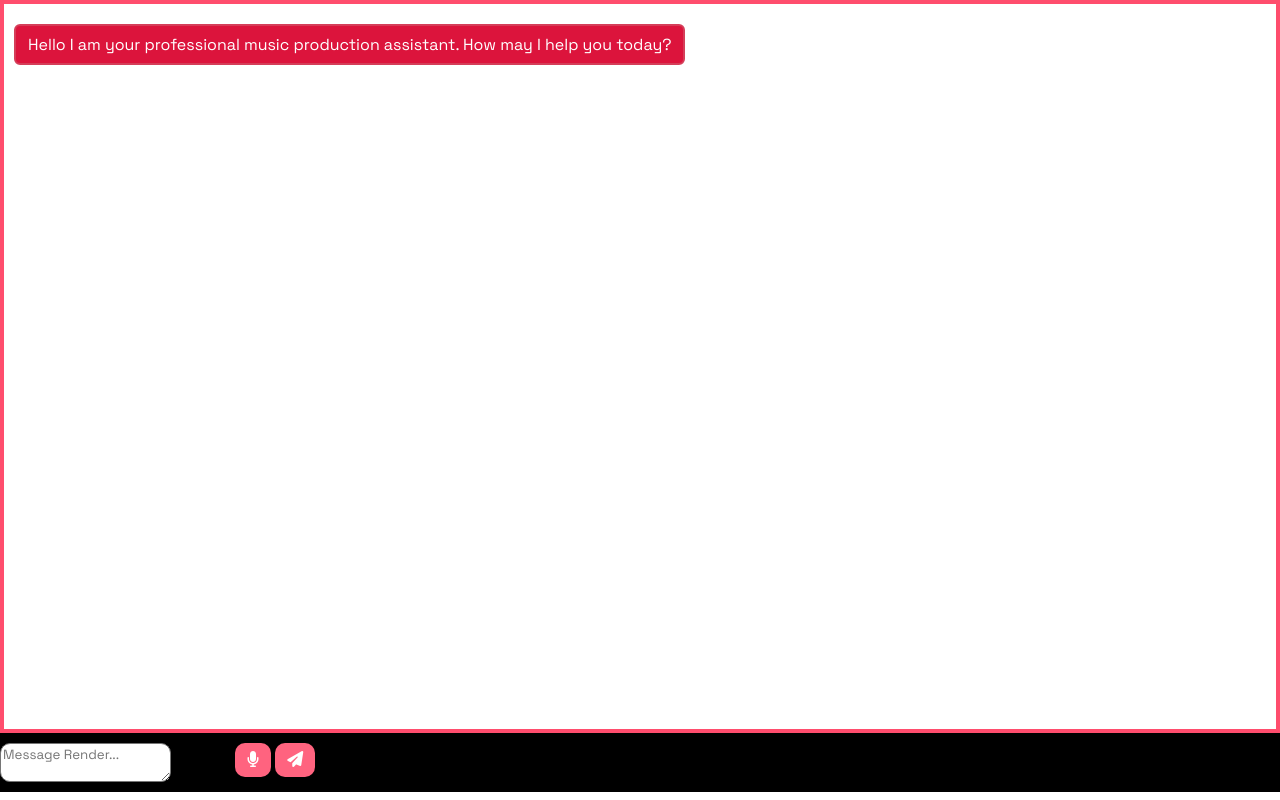
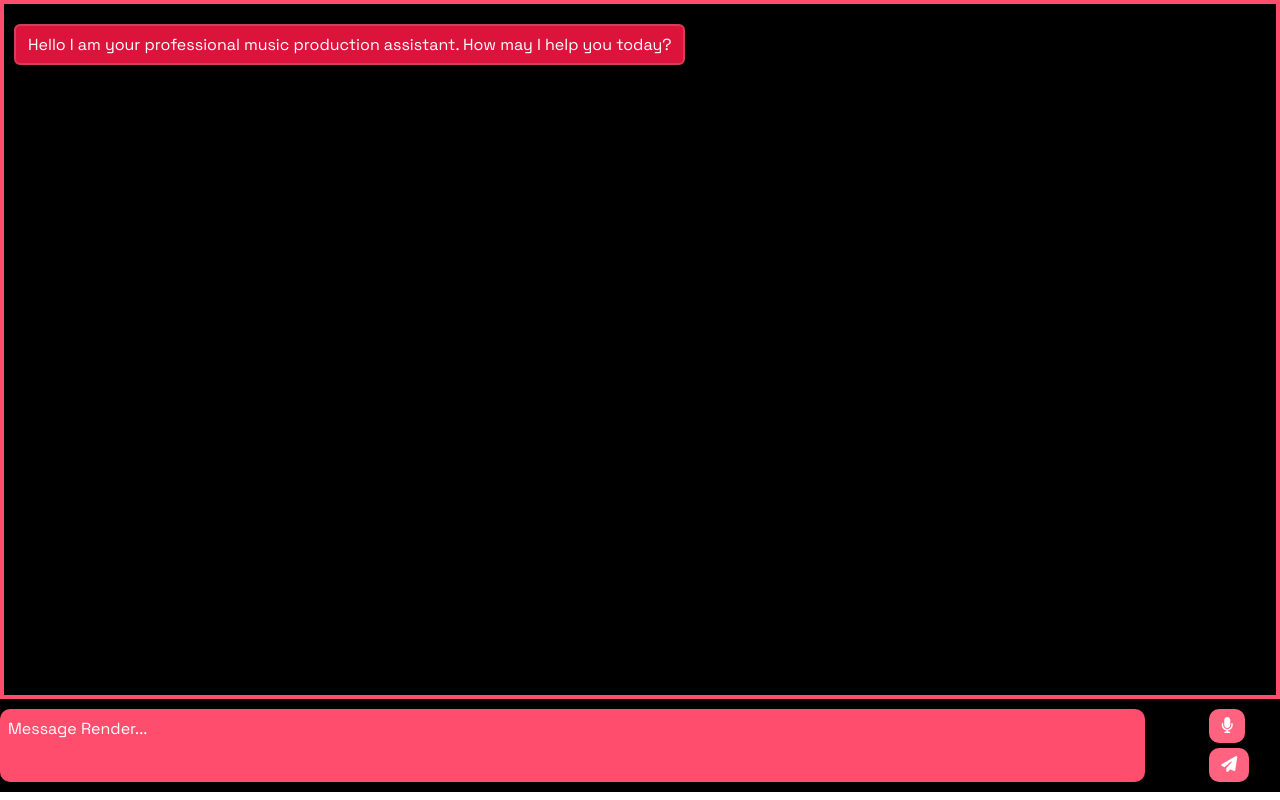
Before and after one commit to royaleagle-dev/harry-openai-chat-widget, a website: page index.html in a window 1280 px wide. Drawn offline with nearby package versions, Linux system fonts and the light colour scheme; no server answers.

Commit message:
Update style.css

```diff
--- a/style.css
+++ b/style.css
@@ -12,7 +12,7 @@ body {
   overflow-y: auto;
   padding: 10px;
   background: #FF4D6D;
-  background: transparent;
+  background: black;
   border: 4px solid #ff4d6d;
   boarder-radius: 20px;
   display: flex;
@@ -23,13 +23,13 @@ body {
   background: #ff4d6d;
 }
 
-input{
+input, textarea{
   background:#ff4d6d;
   color: white;
   border: 0;
 }
 
-input::placeholder{
+input::placeholder, textarea::placeholder{
   color: white;
 }
 
@@ -44,14 +44,14 @@ input::placeholder{
   color: white;
   background: #171A1C;
   align-self: flex-end;
-  background: transparent;
+  background: black;
   border: 2px solid #ff637f;
   justify-content: flex-end;
 }
 
 .msg.assistant {
   background: crimson;
-  bakground: transparent;
+  bakground: black;
   color:white;
   align-self: flex-start;
   border: 2px solid #d53e59;
@@ -69,6 +69,15 @@ input[type="text"] {
   font-size: 1rem;
 }
 
+#input {
+  width: 100%;
+  resize: none; /* Prevent manual resizing */
+  overflow: hidden; /* Hide scrollbars */
+  line-height: 1.5;
+  font-size: 1rem;
+  padding: 8px;
+}
+
 button {
   padding: 8px 12px;
   font-size: 1rem;
```
